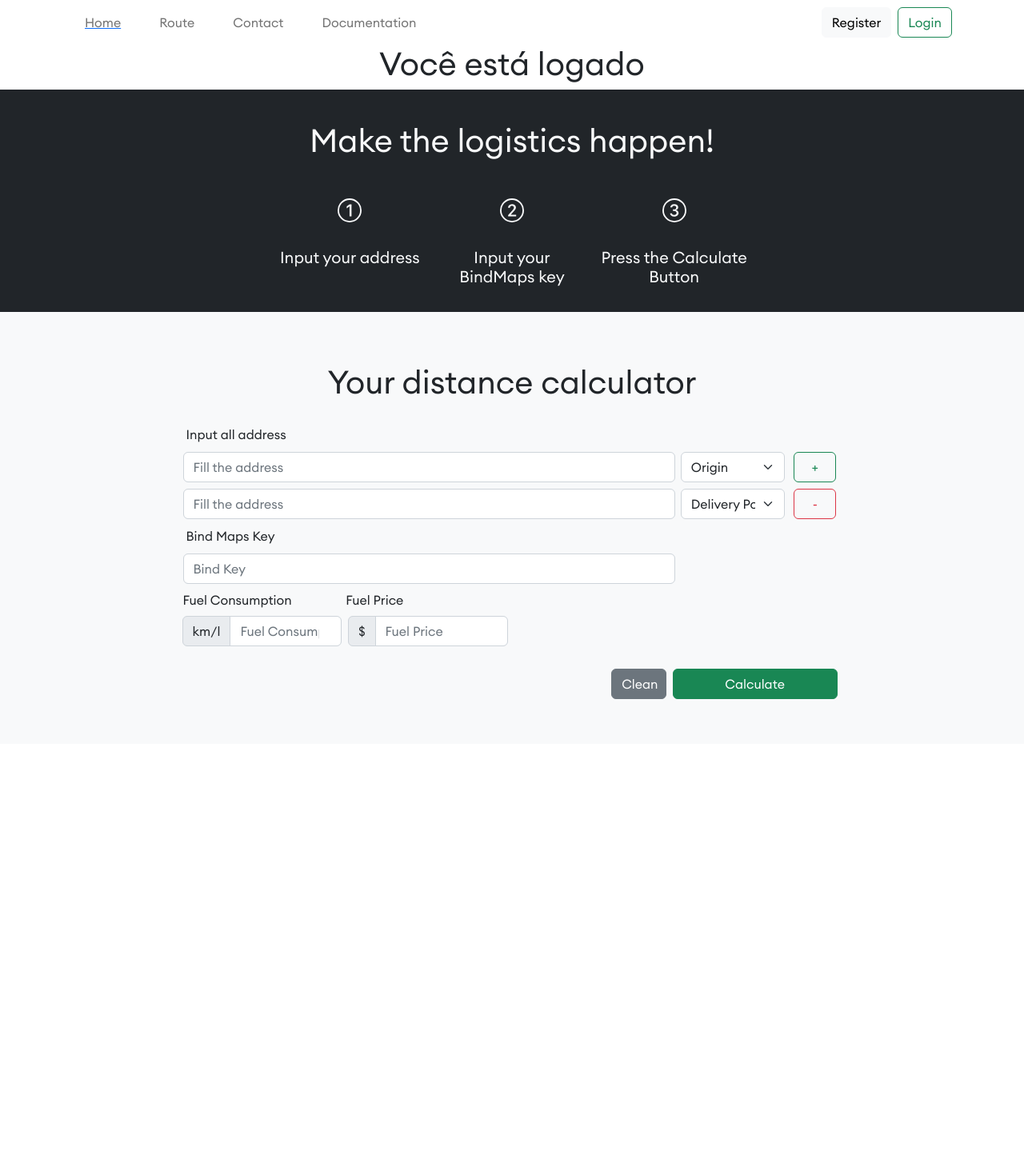
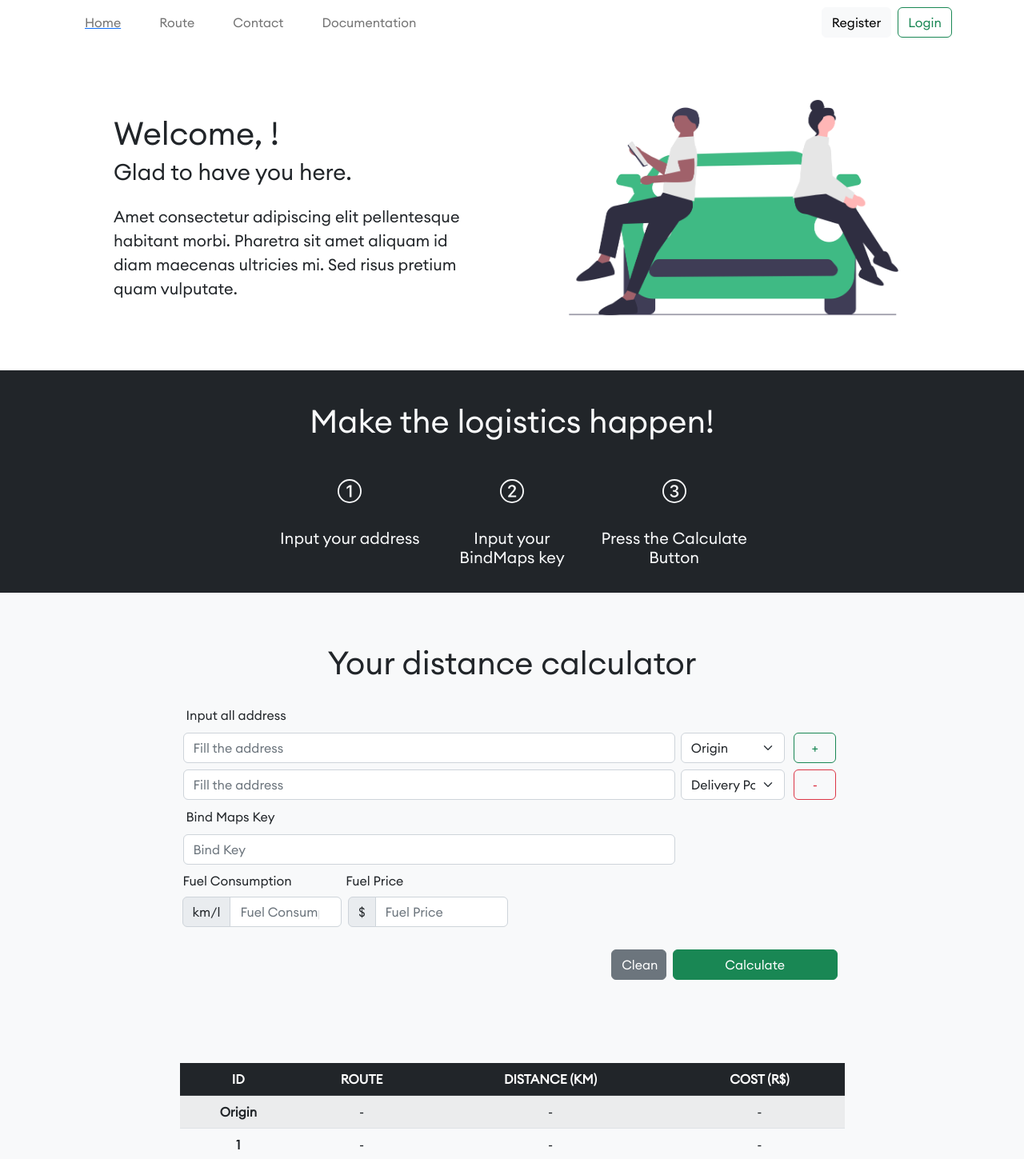
Before and after one commit to jdenari/routing-software, a Vue app in the folder frontend/: page /ClientPage in a window 1280 px wide. Shown: the top 1449 px of the page at 80% size. Before the commit the page ends 930 px from the top, so only its background shows below. Built offline with nearby package versions, Linux system fonts and the light colour scheme.

Commit message:
intro-client-updates

```diff
--- a/frontend/package.json
+++ b/frontend/package.json
@@ -15,6 +15,7 @@
     "router": "^1.3.7",
     "vue": "^3.2.40",
     "vue-axios": "^3.4.1",
+    "vue-popperjs": "^2.3.0",
     "vue-router": "^4.0.3",
     "vuex": "^4.0.0"
   },
--- a/frontend/src/App.vue
+++ b/frontend/src/App.vue
@@ -8,7 +8,6 @@
 
 <script>
 import HeaderMain from './components/HeaderMain.vue';
-
 export default {
         name: 'App',
         components: {
--- a/frontend/src/components/ClientPage/IntroClient.vue
+++ b/frontend/src/components/ClientPage/IntroClient.vue
@@ -1,6 +1,13 @@
 <template>
-    <div class="container text-center">
-        <div class="h1">Você está logado</div>
+    <div class="container d-flex p-3">
+        <div class="col-6 p-5 m-auto">
+            <div class="h1 m-2">Welcome,  {{ this.$store.state.firstName }}!</div>
+            <div class="h3 m-2 mb-4">Glad to have you here.</div>
+            <div class="lead m-2">Amet consectetur adipiscing elit pellentesque habitant morbi. Pharetra sit amet aliquam id diam maecenas ultricies mi. Sed risus pretium quam vulputate. </div>
+        </div>
+        <div class="col-6 p-3">
+            <img src="../../assets/main-image-login-on.png" alt="" class="img-responsive w-100">
+        </div>
     </div>
 </template>
 <script>
--- a/frontend/src/components/Header/LoginOnHeader.vue
+++ b/frontend/src/components/Header/LoginOnHeader.vue
@@ -1,12 +1,19 @@
 <template>
-    <li class="nav-item btn btn-light rounded-pill d-flex align-items-center">
+    <div class="dropdown">
+        <button class="nav-item btn btn-light dropdown-toggle rounded-pill d-flex align-items-center" data-bs-toggle="dropdown" aria-expanded="false">
             <img
                 src="../../assets/perfil-photo/joao-vitor-denari-dos-santos.png"
                 alt=""
                 class="perfil-photo m-1"
             >
             <div class="m-2 text-dark"> {{ $store.state.firstName }} </div>
-    </li>
+            <ul class="dropdown-menu">
+                <li><a class="dropdown-item" href="#">Action</a></li>
+                <li><a class="dropdown-item" href="#">Another action</a></li>
+                <li><a class="dropdown-item" href="#">Something else here</a></li>
+            </ul>
+        </button>
+    </div>
 </template>
 <script>
     export default {
--- a/frontend/src/components/LandingPage/BenefitsLogin.vue
+++ b/frontend/src/components/LandingPage/BenefitsLogin.vue
@@ -29,7 +29,10 @@
             </div>
         </div>
         <div class="text-center p-3">
-            <button type="button" class="btn btn-success">CREATE AN ACCOUNT!</button>
+            <router-link to="/LoginPage">
+                <button type="button" class="btn btn-success" @click="this.$store.commit('changeToRegister')">CREATE AN ACCOUNT!</button>
+            </router-link>
+
         </div>
         <div class="text-center p-3">
             <img src="../../assets/illustrate-image-2.png" alt="" class="col-4 p-3">
--- a/frontend/src/main.js
+++ b/frontend/src/main.js
@@ -1,7 +1,15 @@
 import 'bootstrap/dist/css/bootstrap.css'
+import Popper from 'vue-popperjs';
+import 'vue-popperjs/dist/vue-popper.css';
 import { createApp } from 'vue'
 import App from './App.vue'
 import router from './router/index'
 import store from './store'
 
 createApp(App).use(store).use(router).mount('#app')
+
+export default {
+    components: {
+      'popper': Popper
+    },
+}
--- a/frontend/src/pages/ClientPage.vue
+++ b/frontend/src/pages/ClientPage.vue
@@ -3,6 +3,8 @@
         <IntroClient />
         <LittleTutorial />
         <InputAddress />
+        <TableAddress />
+        <MainFooter />
     </div>
 </template>
 
@@ -10,12 +12,16 @@
 import IntroClient from '../components/ClientPage/IntroClient.vue'
 import LittleTutorial from '@/components/LandingPage/LittleTutorial.vue';
 import InputAddress from '../components/InputAddress.vue'
+import TableAddress from '@/components/TableAddress.vue';
+import MainFooter from '@/components/MainFooter.vue';
 export default {
     name: 'ClientPage',
     components: {
         IntroClient
         , LittleTutorial
         , InputAddress
+        , TableAddress
+        , MainFooter
     }
 }
 </script>
```
Also changed, not shown: frontend/src/assets/main-image-login-on.png (added), 1 other file (tests, documents, lock files or other folders). Lines whose indentation alone changed are shown as unchanged.
